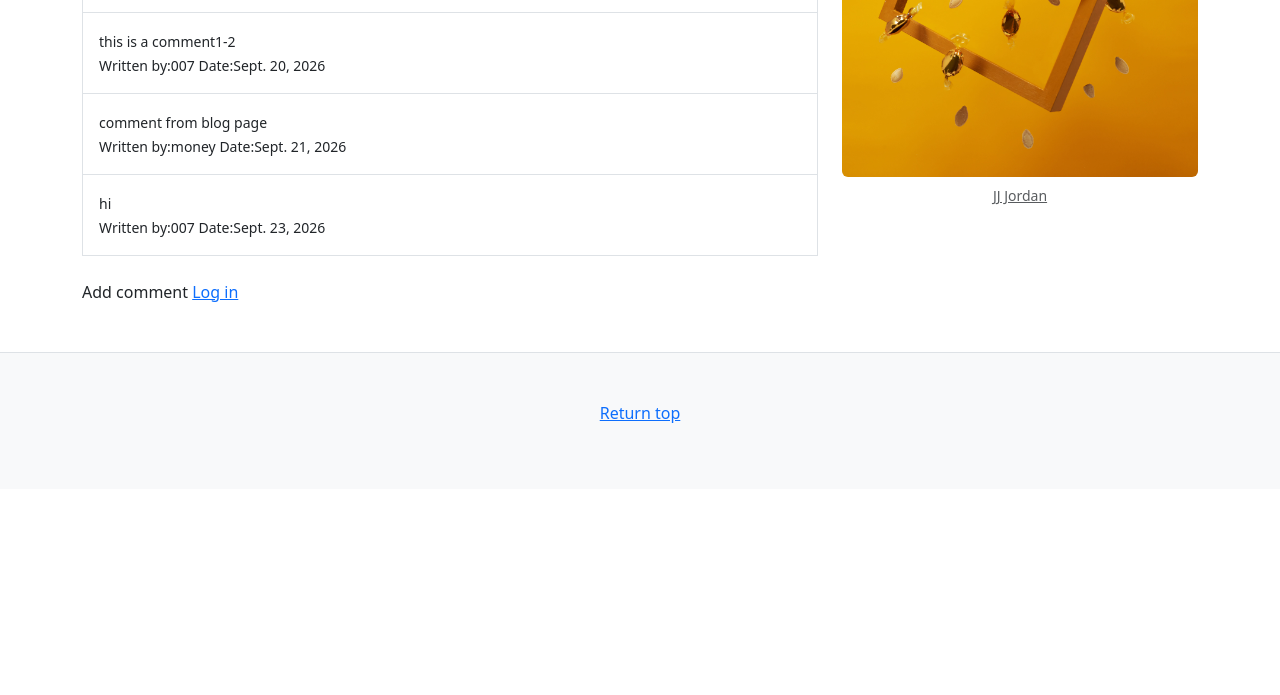
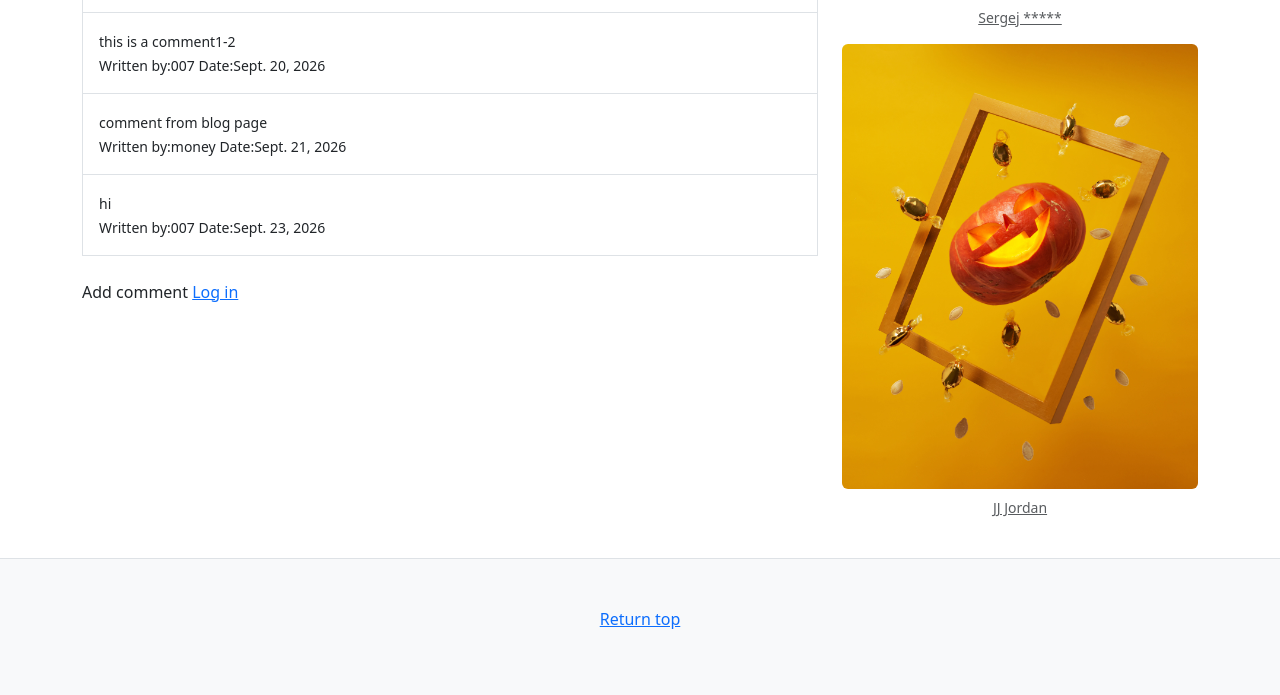
Before and after one commit to liberbell/dj13, a Django app: page /blog/1/ in a window 1280 px wide. Shown: the part 556-1251 px from the top of the page. Before the commit the page ends 979 px from the top, so only its background shows below. Run offline with Django 5.2, Linux system fonts and the light colour scheme; data comes from the database, SQL or seed files in the repository.

Commit message:
sidebar4

```diff
--- a/project1/templates/mysite/snippets/sidebar.html
+++ b/project1/templates/mysite/snippets/sidebar.html
@@ -7,6 +7,13 @@
     </div>
 
     <figure class="figure">
+        <img class="figure-img img-fluid rounded" src="{% static 'mysite/34880804.jpg' %}" alt="">
+        <figcaption class="figure-caption text-center font-italic small">
+            <a class="text-muted" href="https://www.pexels.com/ja-jp/photo/34880804/">Sergej *****</a>
+        </figcaption>
+    </figure>
+
+    <figure class="figure">
         <img class="figure-img img-fluid rounded" src="{% static 'mysite/9683486.jpg' %}" alt="">
         <figcaption class="figure-caption text-center font-italic small">
             <a class="text-muted" href="https://www.pexels.com/ja-jp/photo/9683486/">JJ Jordan</a>
```
Also changed, not shown: 1 other file.
